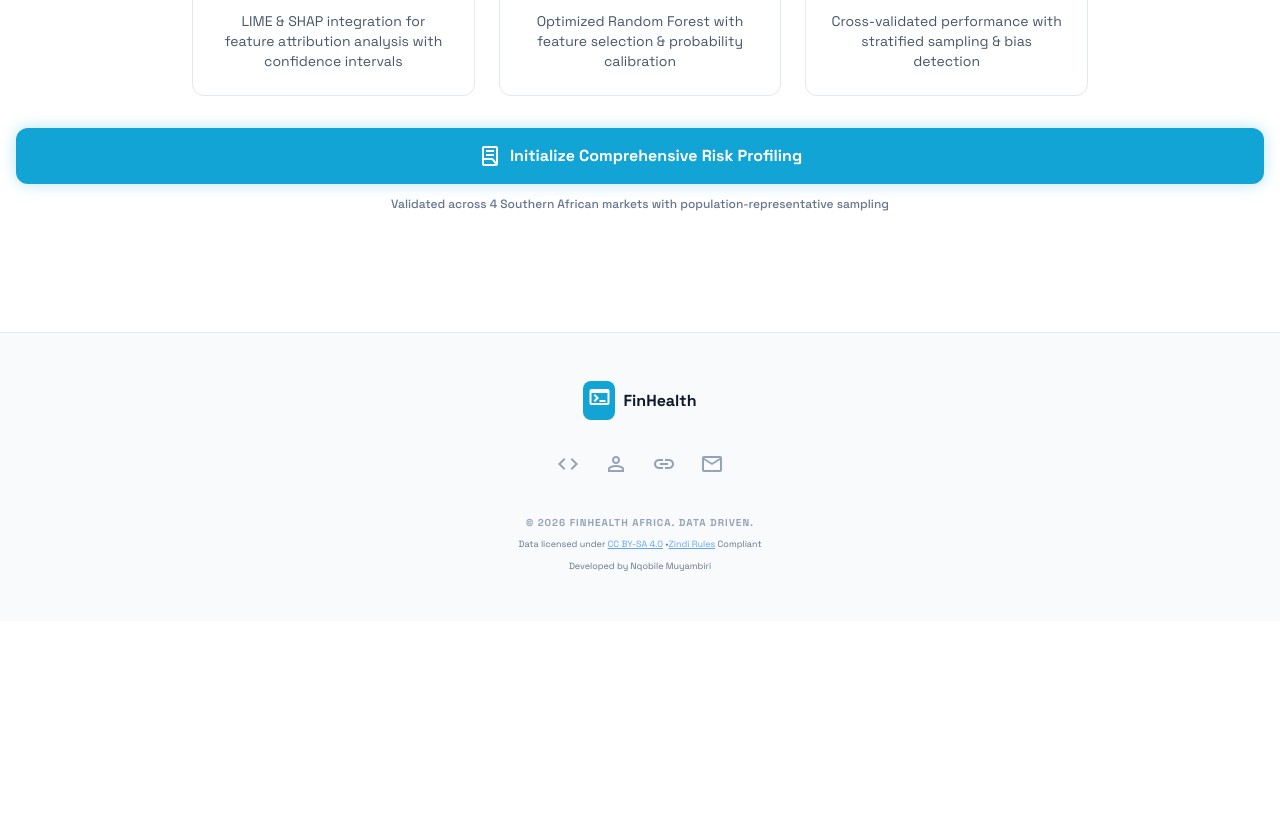
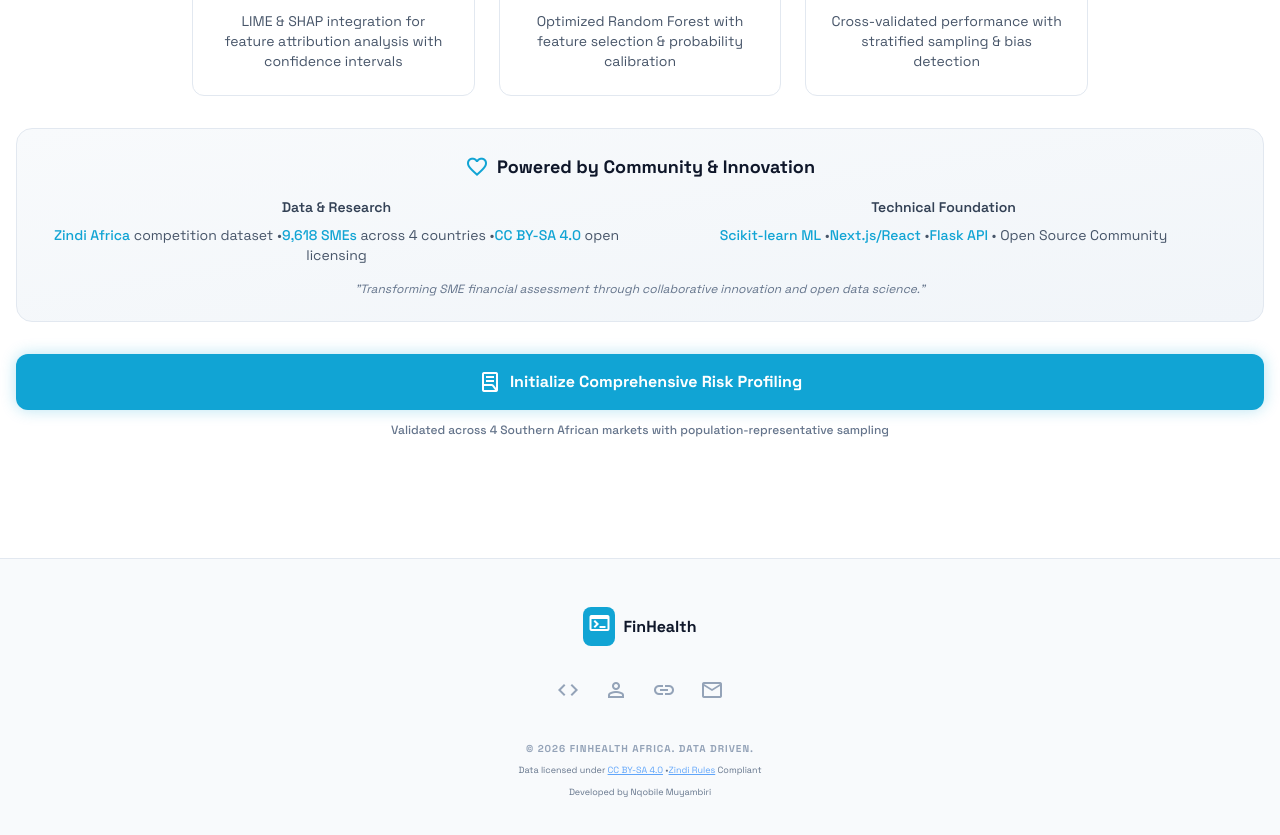
Before and after one commit to Nqobileee/financial-prediction, a Next.js app: page / in a window 1280 px wide. Shown: the part 3180-4015 px from the top of the page. Before the commit the page ends 3801 px from the top, so only its background shows below. Built offline with nearby package versions, Linux system fonts and the light colour scheme.

Commit message:
acknowledgements

```diff
--- a/src/app/page.tsx
+++ b/src/app/page.tsx
@@ -425,6 +425,38 @@ export default function Home() {
           </div>
         </div>
 
+        {/* Acknowledgement Section */}
+        <div className="bg-gradient-to-br from-slate-50 to-slate-100 dark:from-slate-800 dark:to-slate-900 rounded-2xl p-6 border border-slate-200 dark:border-slate-700">
+          <div className="text-center space-y-4">
+            <div className="flex items-center justify-center gap-2">
+              <span className="material-symbols-outlined text-primary">favorite</span>
+              <h3 className="font-bold text-lg">Powered by Community & Innovation</h3>
+            </div>
+            <div className="grid md:grid-cols-2 gap-4 text-sm">
+              <div className="space-y-2">
+                <p className="font-semibold text-slate-700 dark:text-slate-300">Data & Research</p>
+                <p className="text-slate-600 dark:text-slate-400">
+                  <span className="text-primary font-medium">Zindi Africa</span> competition dataset •
+                  <span className="text-primary font-medium">9,618 SMEs</span> across 4 countries •
+                  <span className="text-primary font-medium">CC BY-SA 4.0</span> open licensing
+                </p>
+              </div>
+              <div className="space-y-2">
+                <p className="font-semibold text-slate-700 dark:text-slate-300">Technical Foundation</p>
+                <p className="text-slate-600 dark:text-slate-400">
+                  <span className="text-primary font-medium">Scikit-learn ML</span> •
+                  <span className="text-primary font-medium">Next.js/React</span> •
+                  <span className="text-primary font-medium">Flask API</span> •
+                  Open Source Community
+                </p>
+              </div>
+            </div>
+            <p className="text-xs text-slate-500 italic">
+              "Transforming SME financial assessment through collaborative innovation and open data science."
+            </p>
+          </div>
+        </div>
+
         <div className="flex flex-col gap-3">
           <Link
             href="/results"
```
Also changed, not shown: 1 other file (tests, documents, lock files or other folders).
